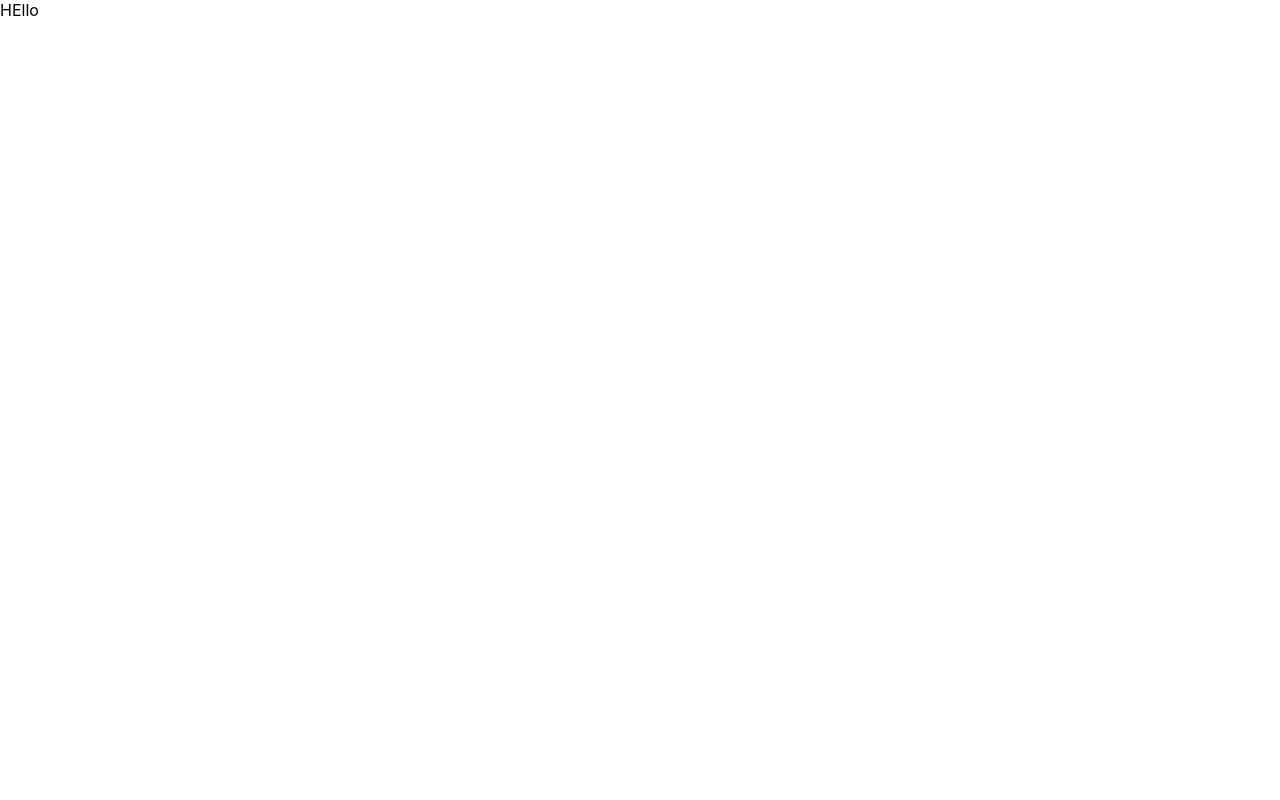
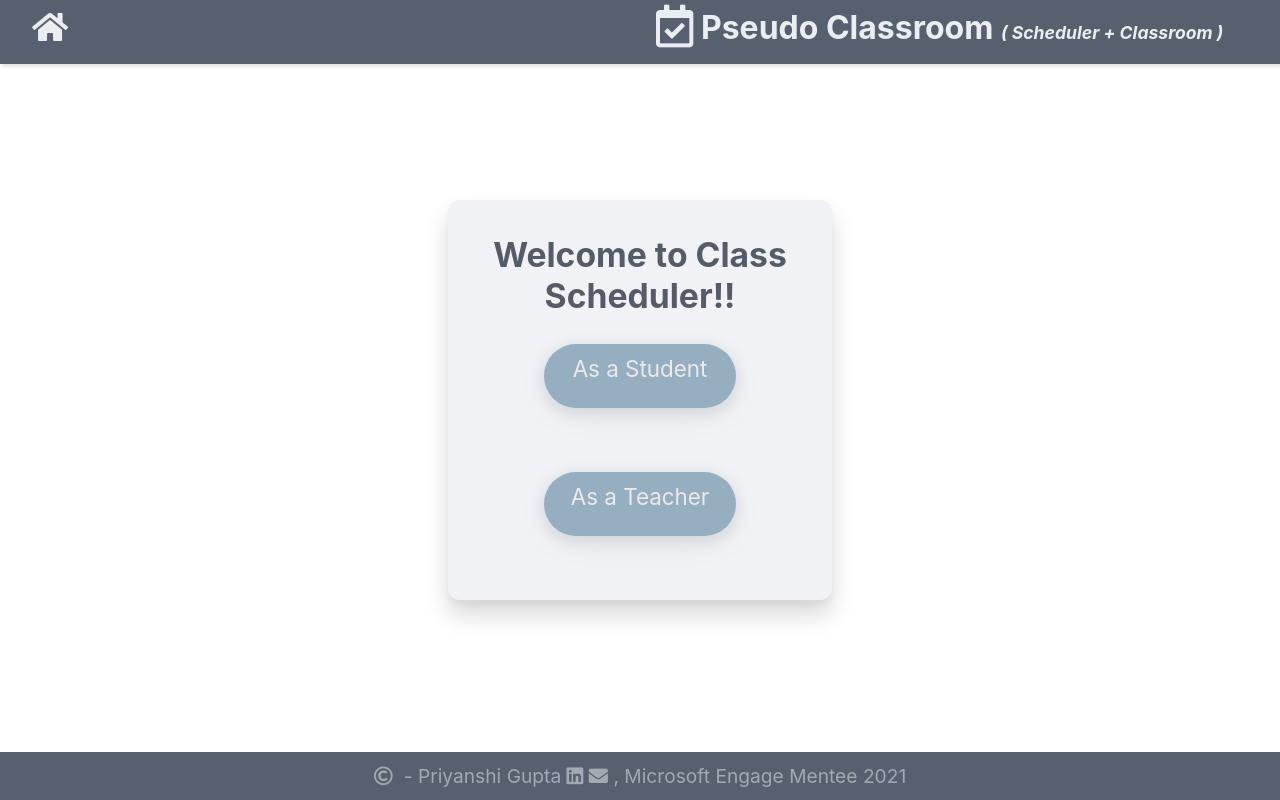
Before and after one commit to priya2006/Microsoft-Engage-Project-PseudoClassroom, a React (Create React App) app in the folder PseudoClassroomApp/pseudoclassroom-app/: page / in a window 1280 px wide. Built offline with nearby package versions, Linux system fonts and the light colour scheme.

Commit message:
Final commit

```diff
--- a/PseudoClassroomApp/pseudoclassroom-app/package.json
+++ b/PseudoClassroomApp/pseudoclassroom-app/package.json
@@ -1,6 +1,6 @@
 {
   "name": "pseudoclassroom-app",
-  "homepage": ".",
+  "homepage": "https://pseudoclassroom.herokuapp.com/",
   "version": "0.1.0",
   "private": true,
   "dependencies": {
--- a/PseudoClassroomApp/pseudoclassroom-app/src/App.js
+++ b/PseudoClassroomApp/pseudoclassroom-app/src/App.js
@@ -12,17 +12,16 @@ import TeacherDashboard from './Components/TeacherDashboard';
 
 function App() {
   return (
-    // <Router className="App">
-    //   <Header />
-    //     <Routes >
-    //     <Route path="/" exact element={<Home />} />
-    //     <Route path="/student" element={<Student />} />
-    //     <Route path="/teacher" element={<Teacher />} />
-    //     <Route path="/resetPassword" element={<ForgotPassword />} />
-    //     </Routes>
-    //   <Footer />
-    // </Router>
-    <div>HEllo</div>
+    <Router className="App">
+      <Header />
+        <Routes >
+        <Route path="/" exact element={<Home />} />
+        <Route path="/student" element={<Student />} />
+        <Route path="/teacher" element={<Teacher />} />
+        <Route path="/resetPassword" element={<ForgotPassword />} />
+        </Routes>
+      <Footer />
+    </Router>
   );
 }
 
```
